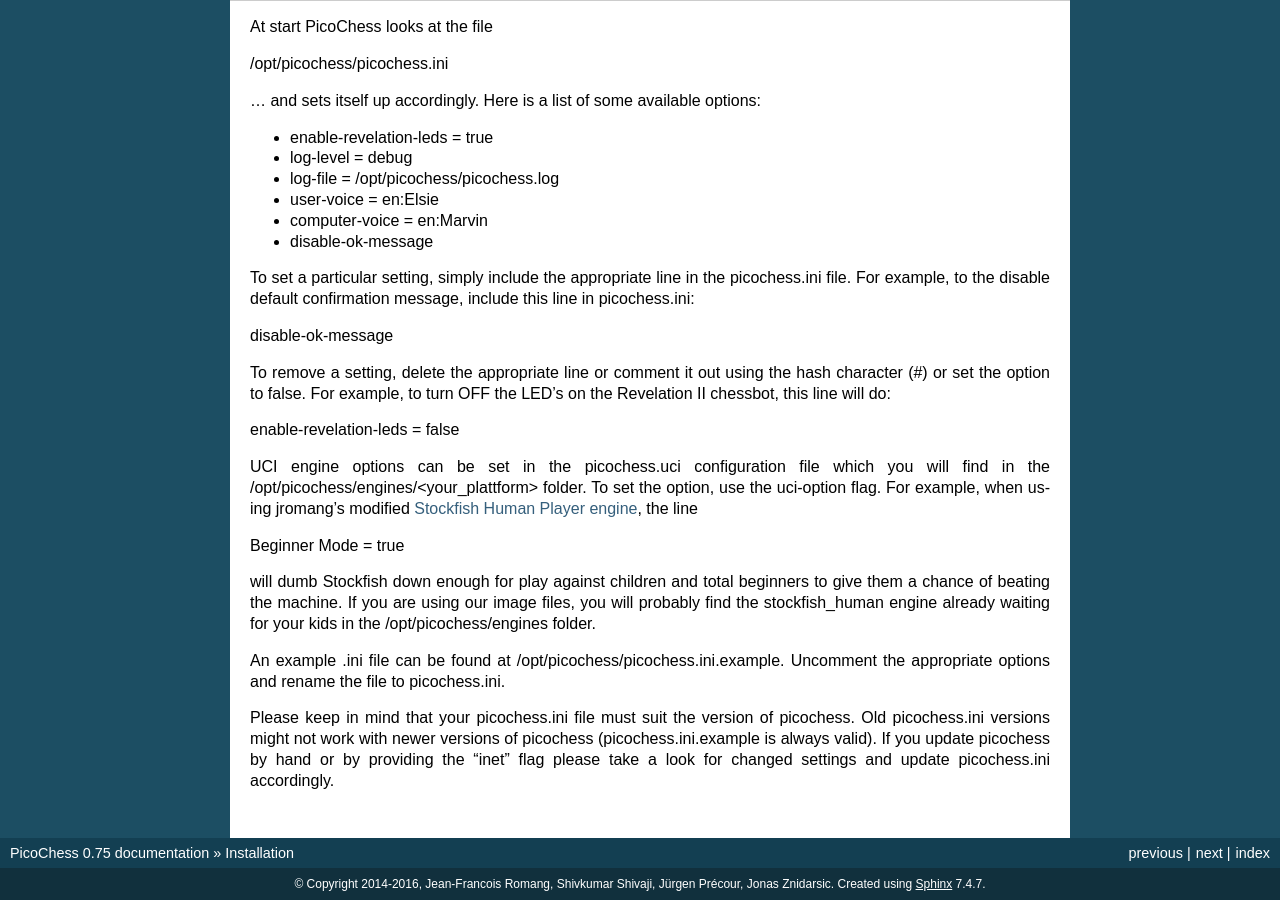
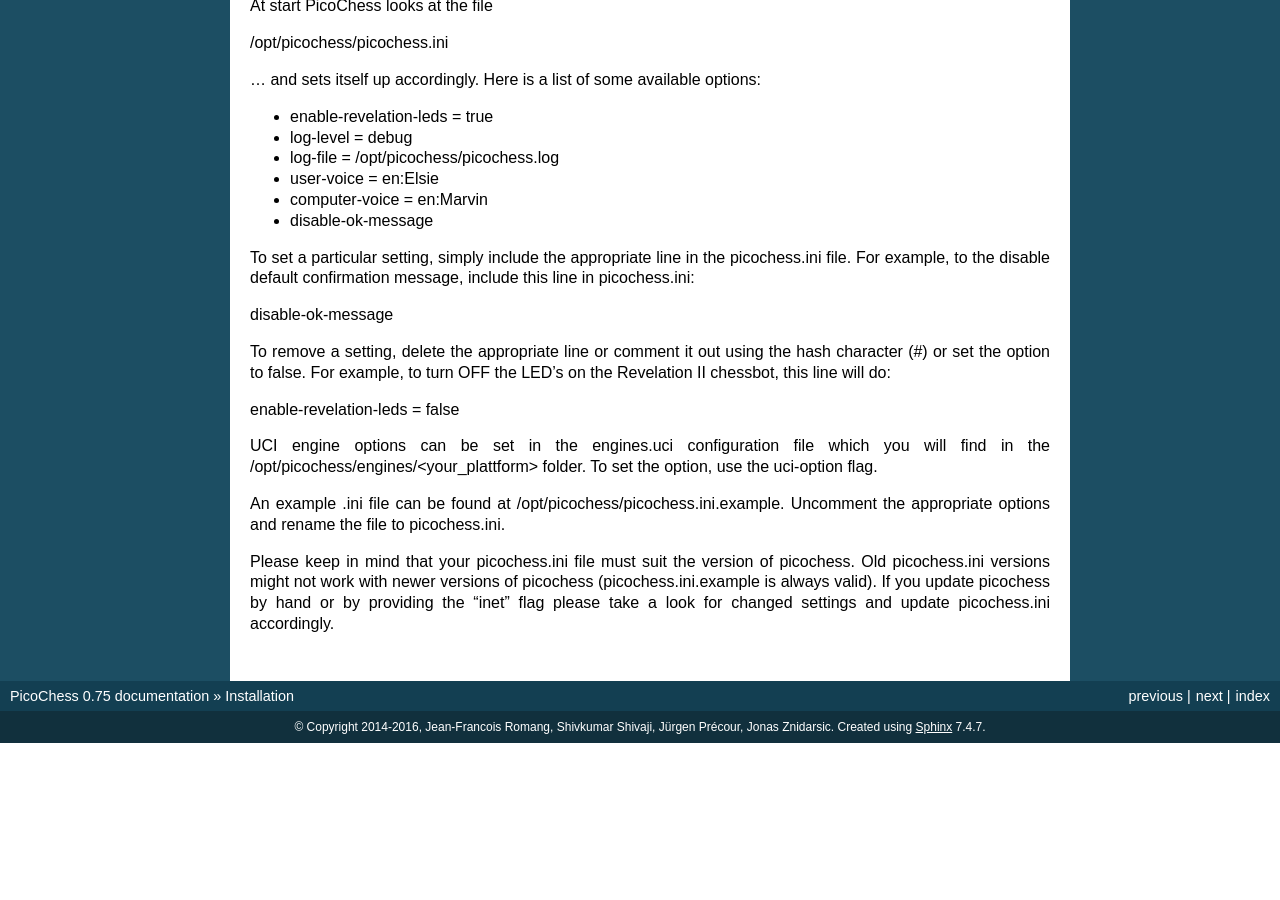
Before and after one commit to jromang/picochess, a Sphinx documentation site: the page built from docs/installation.rst, in a window 1280 px wide and 900 px high, scrolled down 3901 px. Built offline with Sphinx 7.4.7, drawn with Linux system fonts in a browser that asks for light colours; after the commit the page ends 4644 px from its top, so only the background shows below that; some of the changed text lies outside the part shown.

Commit message:
more on docu

```diff
--- a/docs/community.rst
+++ b/docs/community.rst
@@ -21,3 +21,6 @@
 
 Help needed
 -----------
+
+If you would like to be part of this great project feel free to join. We are always looking for people who test our software or help to develop it further.
+The code is mainly in python3 (with some javascript). You might also help with testing or on the documention ;-)
--- a/docs/installation.rst
+++ b/docs/installation.rst
@@ -105,9 +105,6 @@
     (on Mac OS X, ``brew install python3``)
 
   * `git <http://git-scm.com/>`_ (``sudo apt-get install git``, git executable has to be in the system PATH)
-
-  * A UCI chess engine; `Stockfish <http://stockfishchess.org/>`_ is probably
-    the best choice!
 
   * zeroconf (``sudo apt-get install avahi-daemon avahi-discover libnss-mdns``, included on Mac OS X)
 
@@ -237,14 +234,7 @@
 
 enable-revelation-leds = false
 
-UCI engine options can be set in the picochess.uci configuration file which you will find in the /opt/picochess/engines/<your_plattform> folder. To set the option, use the uci-option flag. For example, when using jromang's modified
-`Stockfish Human Player engine <https://github.com/jromang/Stockfish/tree/human_player>`_, the line
-
-Beginner Mode = true
-
-will dumb Stockfish down enough for play against children and total beginners to give
-them a chance of beating the machine. If you are using our image files, you will probably find
-the stockfish_human engine already waiting for your kids in the /opt/picochess/engines folder.
+UCI engine options can be set in the engines.uci configuration file which you will find in the /opt/picochess/engines/<your_plattform> folder. To set the option, use the uci-option flag.
 
 An example .ini file can be found at /opt/picochess/picochess.ini.example.
 Uncomment the appropriate options and rename the file to picochess.ini.
```
Also changed, not shown: docs/introduction.rst (+15 -8 lines).
